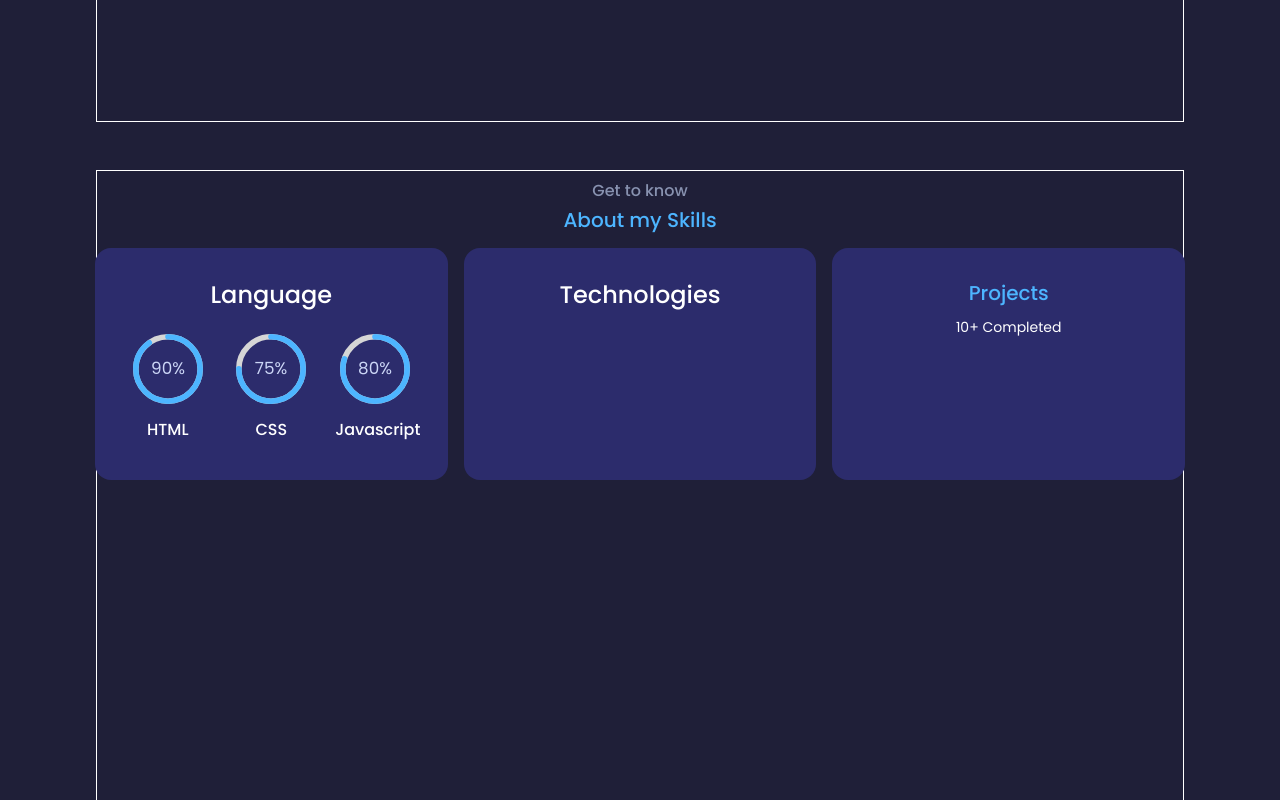
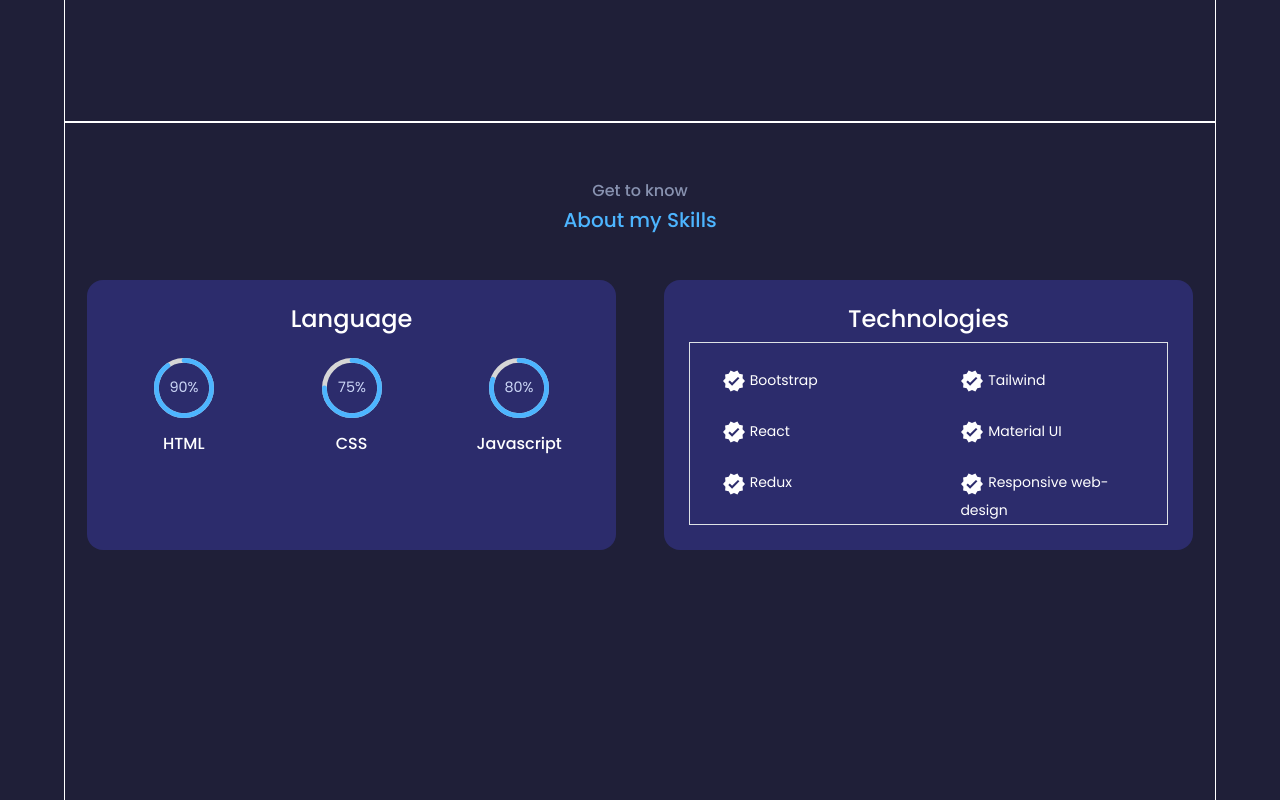
Before and after one commit to techie-sam/portfolio-v1, a React (Create React App) app: page / in a window 1280 px wide. Shown: the part 1500-2300 px from the top of the page. Built offline with nearby package versions, Linux system fonts and the light colour scheme.

Commit message:
complted skills

```diff
--- a/src/App.js
+++ b/src/App.js
@@ -1,4 +1,3 @@
-import logo from './logo.png';
 import "./App.css"
 import React from 'react'
 import Nav from './components/Nav';
--- a/src/components/about/StyledCard.js
+++ b/src/components/about/StyledCard.js
@@ -4,7 +4,7 @@ const StyledCard = styled.div`
         background: var(--color-bg-variant);
         border: 1px solid transparent;
         border-radius: 1rem;
-        padding: 2rem;
+        padding: 1.5rem;
         text-align: center;
         transform: var(--transition);
     }
--- a/src/components/skills/EachSkill.js
+++ /dev/null
@@ -1,7 +0,0 @@
-import styled from "styled-components";
-const EachSkill = styled.div`
-    .skill{
-        width:65px
-    }
-`
-export default EachSkill
--- a/src/components/skills/Skills.js
+++ b/src/components/skills/Skills.js
@@ -1,47 +1,48 @@
 import React from 'react'
 import StyledCard from '../about/StyledCard'
 import VerifiedIcon from '@mui/icons-material/Verified';
-import { CircularProgressbar, CircularProgressbarWithChildren, buildStyles } from "react-circular-progressbar";
+import { CircularProgressbar } from "react-circular-progressbar";
 import 'react-circular-progressbar/dist/styles.css';
-import EachSkill from './EachSkill';
-import { margin } from '@mui/system';
+
 const LANGUAGES = [
     { language: "HTML", percentage: "90" },
     { language: "CSS", percentage: "75" },
     { language: "Javascript", percentage: "80" },
 ]
 const TECHNOLOGIES = [
-    { technology: "Bootstrap", percentage: "90" },
-    { technology: "React", percentage: "75" },
-    { technology: "Tailwind", percentage: "80" },
-    { technology: "MUI", percentage: "80" },
+    "Bootstrap",
+    "Tailwind",
+    "React",
+    "Material UI",
+    "Redux",
+    "Responsive web-design",
 ]
 const Skills = () => {
     return (
 
-        <section className='mt-5'>
-            <div className='text-center mb-3'>
+        <section className=''>
+            <div className='text-center mt-5'>
                 <h6>Get to know</h6>
                 <h5>About my Skills</h5>
             </div>
             <StyledCard>
-                <div className='row gap-3' >
+                <div className='row gap-5 container m-auto mt-5' >
                     <span className='col' >
                         <h4>Language</h4>
                         <div>
                             <div className='row' >
                                 {
                                     LANGUAGES.map(({ language, percentage }) =>
-                                        <div style={{ width: "10px" }} className="col mt-3">
-
-                                                <CircularProgressbar styles={{
-                                                    root: { width: "70px", margin:"50px" },
-                                                    path: { stroke: "var(--color-primary)" },
-                                                    trail: { stroke: "#d6d6d6" },
-                                                    text: { fill: "var(--light-slate)", fontSize: "24px" },
-                                                }}
+                                        <div className="col mt-3" key={language}>
+                                            <CircularProgressbar styles={{
+                                                root: { width: "60px", },
+                                                path: { stroke: "var(--color-primary)" },
+                                                trail: { stroke: "#d6d6d6" },
+                                                text: { fill: "var(--light-slate)", fontSize: "24px" },
+                                            }}
                                                 className='m-auto col row'
-                                                style={{ width: "x" }} value={percentage} text={`${percentage}%`} />
+                                                value={percentage}
+                                                text={`${percentage}%`} />
                                             <h4 className='mt-3 fs-6 '> {language}</h4>
                                         </div>
                                     )
@@ -53,18 +54,14 @@ const Skills = () => {
                     <span className='col' >
                         <h4>Technologies</h4>
                         <div>
-                            <div className='row' >
+                            <div className='row m-auto border'>
                                 {
-                                    TECHNOLOGIES.map(({technology, percentage}) =>
-                                        <small></small>
+                                    TECHNOLOGIES.map(technology =>
+                                        <small key={technology} className='col-5 mt-4 m-auto text-start'><VerifiedIcon /> {technology}</small>
                                     )
                                 }
                             </div>
                         </div>
-                    </span>
-                    <span className='col' >
-                        <h5>Projects</h5>
-                        <small>10+ Completed</small>
                     </span>
                 </div>
             </StyledCard >
@@ -73,18 +70,4 @@ const Skills = () => {
     )
 }
 
-// function Example(props) {
-//     return (
-//         <div style={{ marginBottom: 80 }}>
-//             <hr style={{ border: "2px solid #ddd" }} />
-//             <div style={{ marginTop: 30, display: "flex" }}>
-//                 <div style={{ width: "30%", paddingRight: 30 }}>{props.children}</div>
-//                 <div style={{ width: "70%" }}>
-//                     <h3 className="h5">{props.label}</h3>
-//                     <p>{props.description}</p>
-//                 </div>
-//             </div>
-//         </div>
-//     );
-// }
 export default Skills
--- a/src/index.css
+++ b/src/index.css
@@ -35,7 +35,7 @@ body{
 }
 section{
   min-height: 100vh;
-  max-width: 85%;
+  max-width: 90%;
   margin: auto;
   padding: 10px;
   border: 1px solid;
```
Also changed, not shown: src/components/about/About.js (indentation only).
